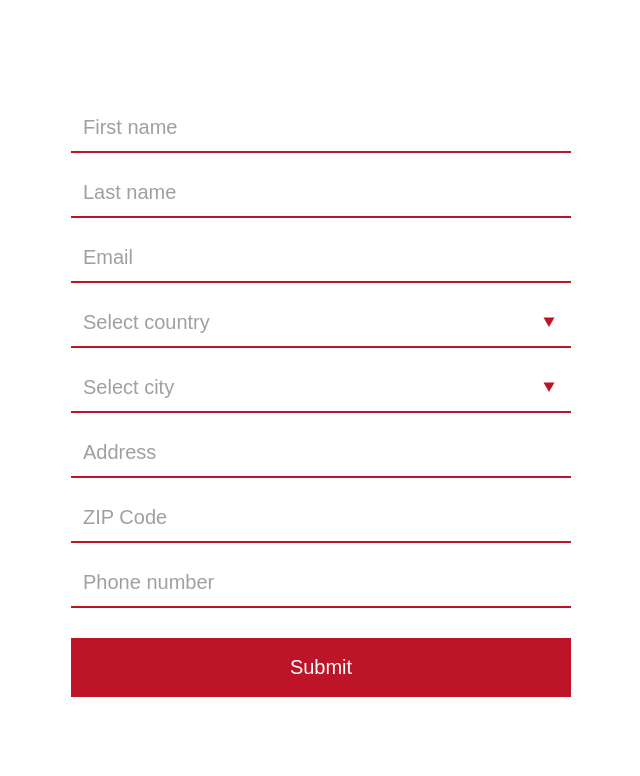
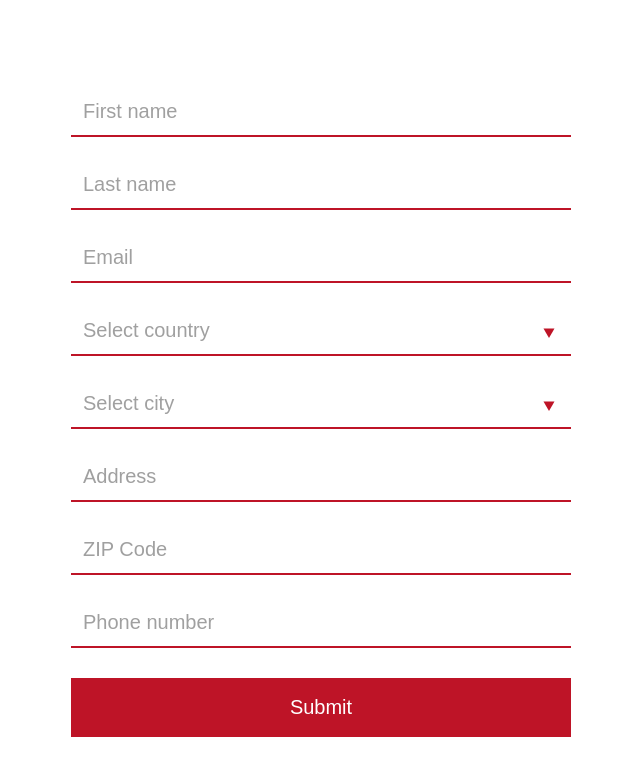
Before and after one commit to Vo7kov/form-validation-practice, a React (Create React App) app: page / in a window 1280 px wide. Shown: the top 776 px of the page, without its empty margins (319-959 px from the left). Built offline with nearby package versions, Linux system fonts and the light colour scheme.

Commit message:
fix form jumping on submit

```diff
--- a/src/Components/Dropdown/Dropdown.scss
+++ b/src/Components/Dropdown/Dropdown.scss
@@ -27,10 +27,8 @@
 
     &::after {
       position: absolute;
-      top: 50%;
+      bottom: 20%;
       right: 16px;
-
-      transform: translateY(-50%);
 
       display: block;
       content: "";
--- a/src/Components/Form/Form.scss
+++ b/src/Components/Form/Form.scss
@@ -4,11 +4,8 @@
   width: 500px;
 
   &__label {
-
-    &:not(:first-of-type) {
-      display: block;
-      margin-top: $defaultMargin;
-    }
+    display: block;
+    position: relative;
   }
 
   &__input {
@@ -36,6 +33,10 @@
   }
 
   &__input-error {
+    position: absolute;
+    top: 8px;
+
+    font-size: 16px;
     color: $main;
   }
 
--- a/src/styles/variables.scss
+++ b/src/styles/variables.scss
@@ -3,8 +3,7 @@ $main: #be1427;
 $black: #000;
 $white: #fff;
 
-$defaultMargin: 16px;
-$defaultPadding: 12px;
+$defaultPadding: 36px 12px 12px;
 $defaultFontSize: 20px;
 
 $defaultBorderWidth: 2px;
```
